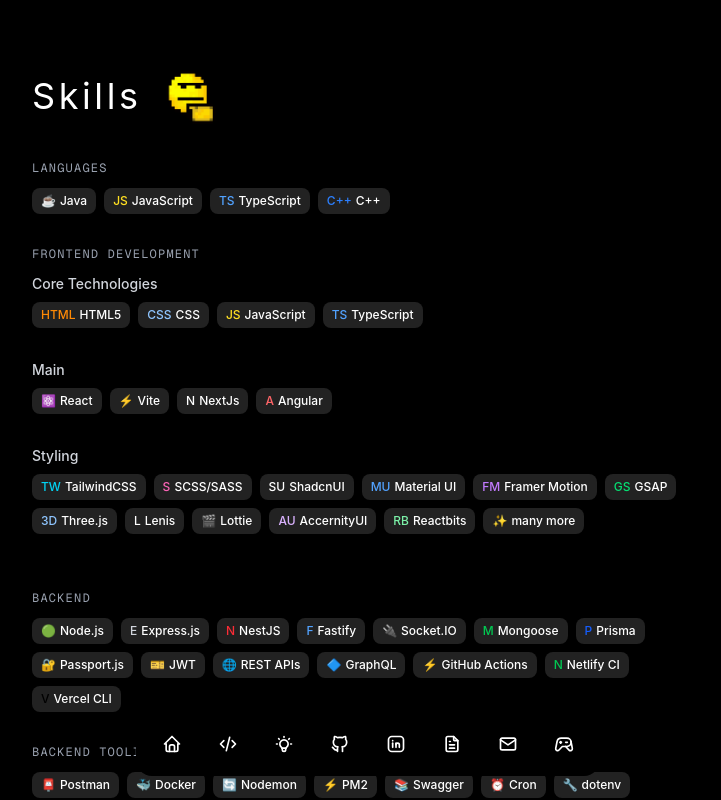
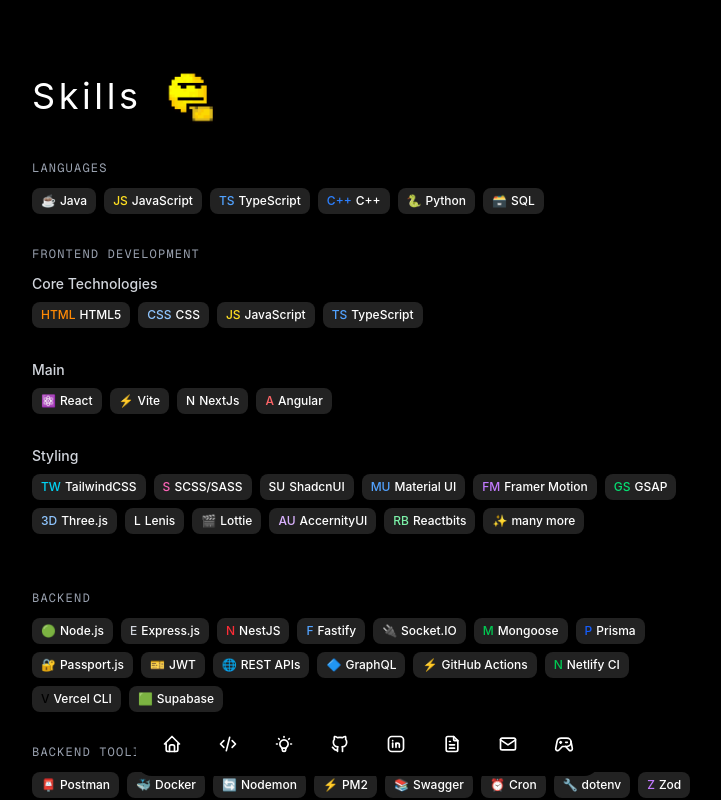
Before and after one commit to Abhi-boostin/abhifolio, a Next.js app: page /skills in a window 1280 px wide. Shown: the top 800 px of the page, without its empty margins (272-993 px from the left). Built offline with nearby package versions, Linux system fonts and the light colour scheme; a web font is replaced by a local one.

Commit message:
Add new skills to SkillsSection: Python, SQL, and Zod, enhancing the skill set representation.

```diff
--- a/components/SkillsSection.tsx
+++ b/components/SkillsSection.tsx
@@ -8,6 +8,8 @@
     { name: "JavaScript", icon: "JS", iconColor: "text-yellow-300" },
     { name: "TypeScript", icon: "TS", iconColor: "text-blue-400" },
     { name: "C++", icon: "C++", iconColor: "text-blue-500" },
+    { name: "Python", icon: "🐍", iconColor: "text-green-400" },         // Added Python
+    { name: "SQL", icon: "🗃️", iconColor: "text-blue-400" },            // Added SQL
   ],
   frontendCore: [
     { name: "HTML5", icon: "HTML", iconColor: "text-orange-400" },
@@ -50,6 +52,7 @@
     { name: "GitHub Actions", icon: "⚡", iconColor: "text-green-400" },
     { name: "Netlify CI", icon: "N", iconColor: "text-green-500" },
     { name: "Vercel CLI", icon: "V", iconColor: "text-black" },
+    { name: "Supabase", icon: "🟩", iconColor: "text-green-500" },       // Supabase added previously
   ],
   backendTooling: [
     { name: "Postman", icon: "📮", iconColor: "text-orange-400" },
@@ -59,6 +62,7 @@
     { name: "Swagger", icon: "📚", iconColor: "text-green-500" },
     { name: "Cron", icon: "⏰", iconColor: "text-yellow-400" },
     { name: "dotenv", icon: "🔧", iconColor: "text-gray-400" },
+    { name: "Zod", icon: "Z", iconColor: "text-purple-400" },           // <-- Added Zod
   ],
   databases: [
     { name: "PostgreSQL", icon: "🐘", iconColor: "text-blue-400" },
@@ -77,6 +81,7 @@
     { name: "Webflow", icon: "W", iconColor: "text-blue-400" },
   ],
 };
+
 
 const Section = ({ title, children }: { title: string; children: React.ReactNode }) => (
   <div className="mb-8">
```
